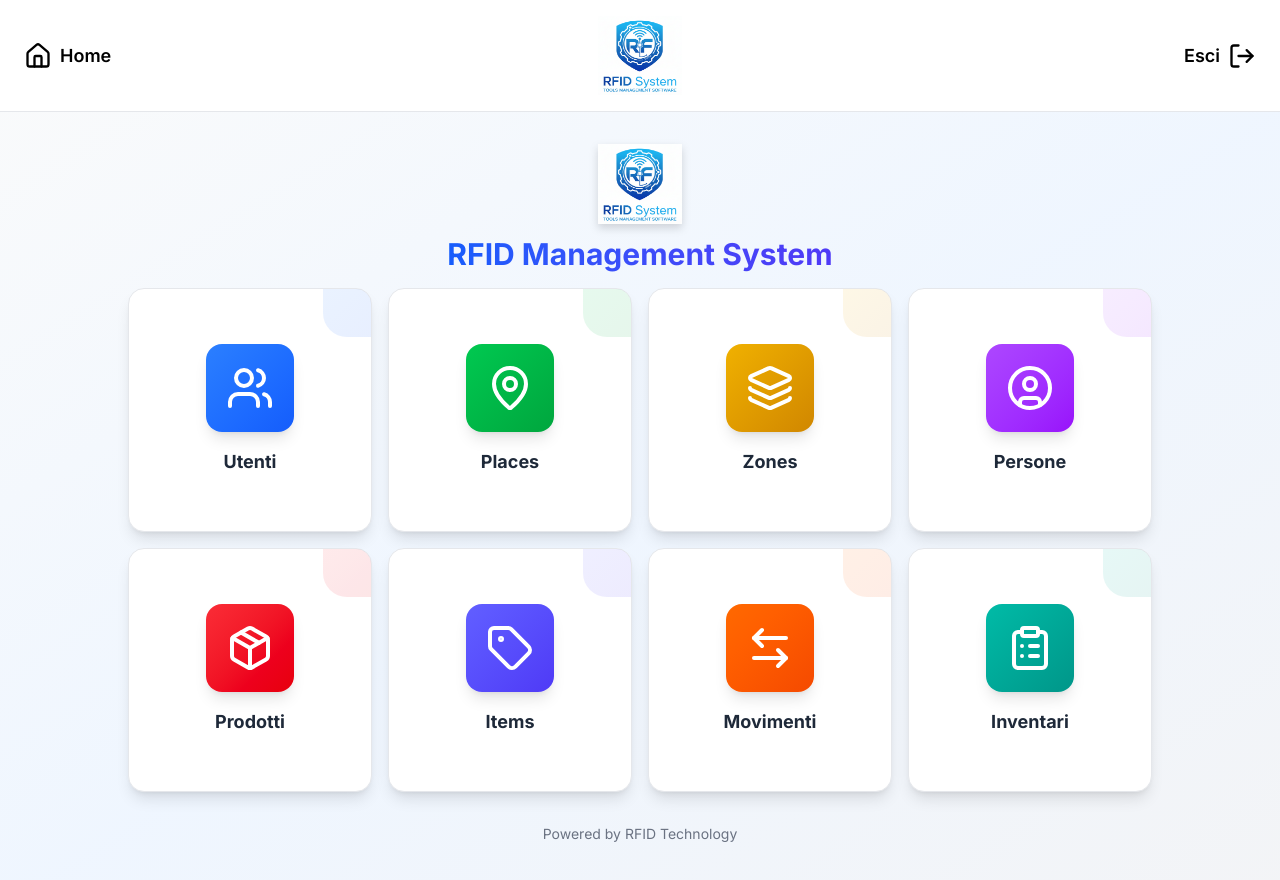
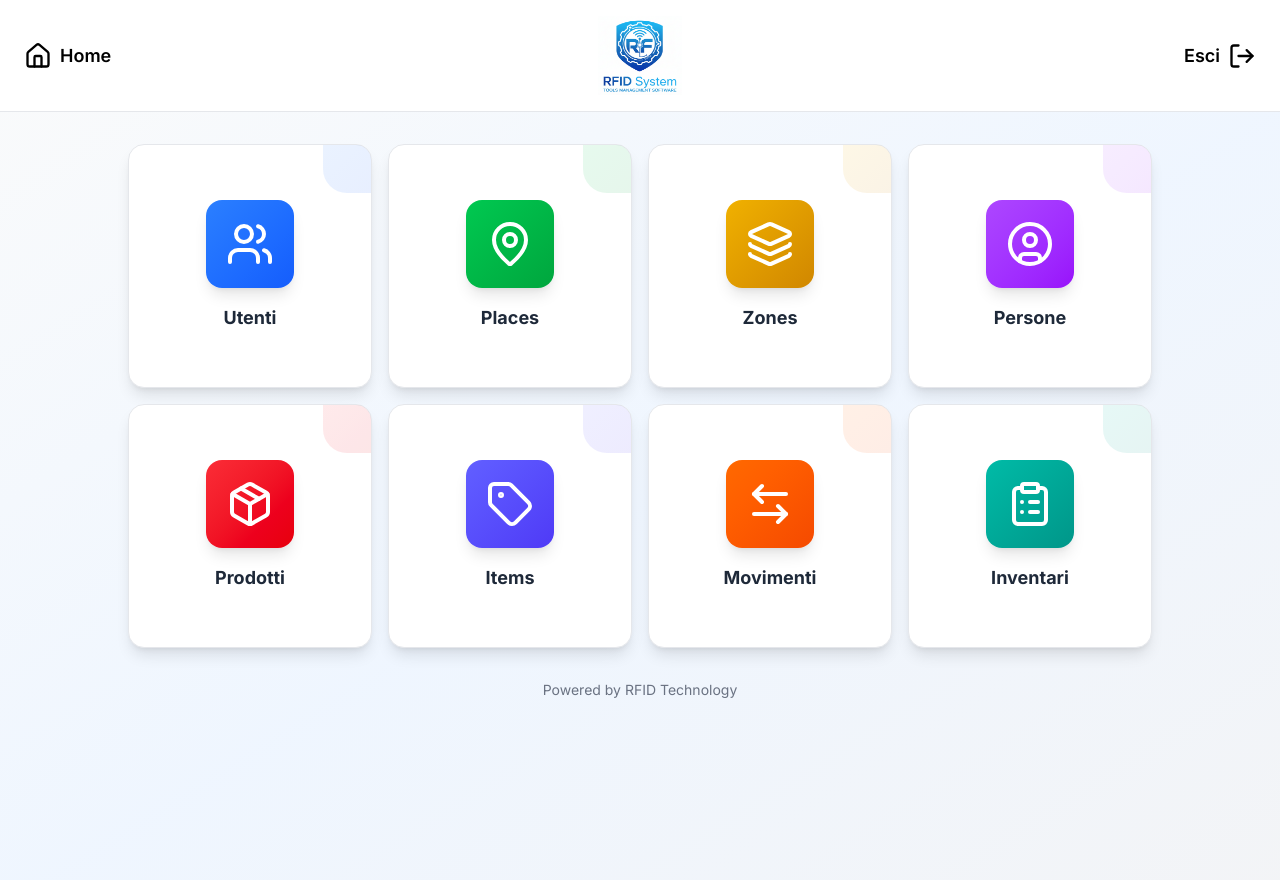
Before and after one commit to guidoguidetti-wq/Web_RFID, a Next.js app: page /menu in a window 1280 px wide. Shown: the top 880 px of the page. Built offline with nearby package versions, Linux system fonts and the light colour scheme.

Commit message:
Menu Page

```diff
--- a/src/app/menu/page.tsx
+++ b/src/app/menu/page.tsx
@@ -26,18 +26,8 @@
 export default function MenuPage() {
   return (
     <div className="min-h-screen bg-gradient-to-br from-gray-50 via-blue-50 to-gray-100">
-      {/* Header con Logo */}
-      <div className="pt-8 pb-4 flex justify-center">
-        <div className="flex flex-col items-center gap-3">
-          <img src="/RFID_System_Logo.png" alt="RFID System Logo" className="h-20 w-auto drop-shadow-lg" />
-          <h1 className="text-3xl font-bold bg-gradient-to-r from-blue-600 to-indigo-600 bg-clip-text text-transparent">
-            RFID Management System
-          </h1>
-        </div>
-      </div>
-
       {/* Grid Menu */}
-      <div className="flex justify-center px-4 pb-8">
+      <div className="flex justify-center px-4 py-8">
         <div className="grid grid-cols-2 md:grid-cols-4 lg:grid-cols-4 gap-4 max-w-5xl w-full">
           {menuItems.map((item) => (
             <Link
```
